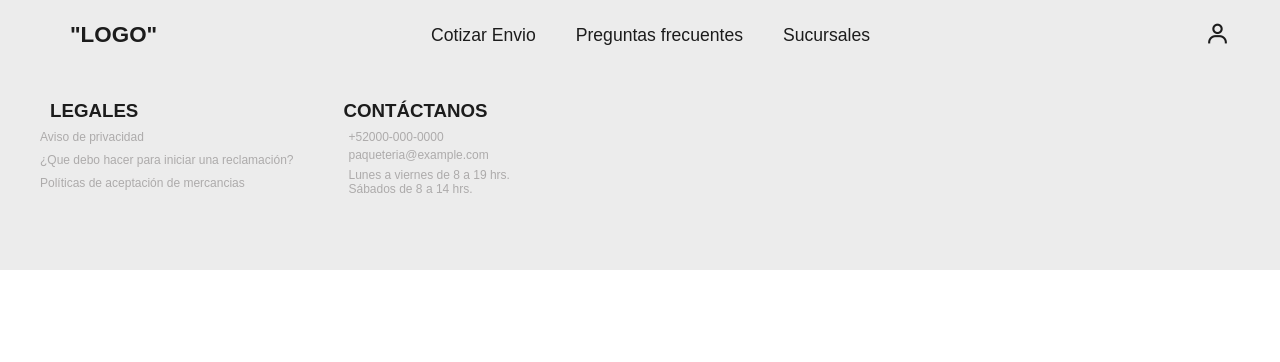
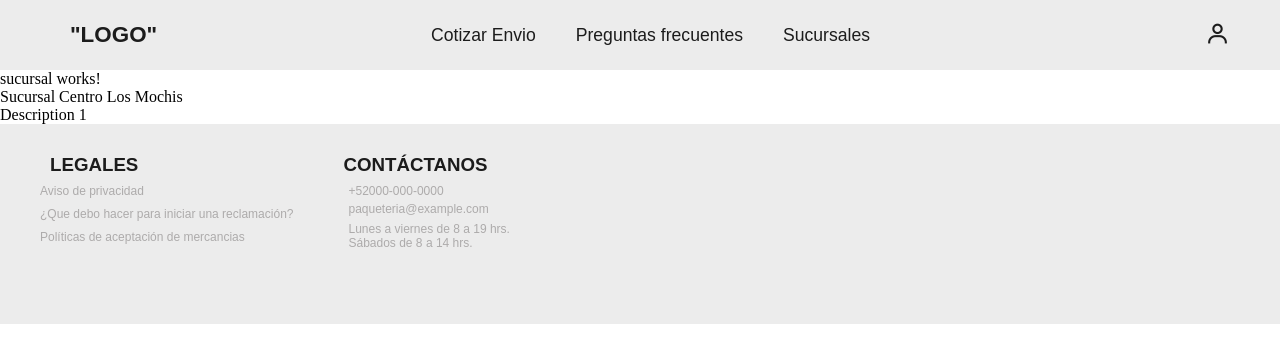
Before and after one commit to LewisAngelo11/angular-shipping-app, an Angular app: page /sucursales in a window 1280 px wide. Before the commit this address led to /. Shown: the top 362 px of the page. Built offline with nearby package versions, Linux system fonts and the light colour scheme.

Commit message:
Creación del componente sucursal y la instalación de la dependencia de google maps
Aparte de crear el nuevo componente sucursal y agregar la dependencia google maps, se hicieron ligeras modificaciones de estilos a otros componentes.

```diff
--- a/package.json
+++ b/package.json
@@ -16,6 +16,7 @@
     "@angular/compiler": "^19.0.0",
     "@angular/core": "^19.0.0",
     "@angular/forms": "^19.0.0",
+    "@angular/google-maps": "^19.2.10",
     "@angular/platform-browser": "^19.0.0",
     "@angular/platform-browser-dynamic": "^19.0.0",
     "@angular/platform-server": "^19.0.0",
--- a/src/app/app.routes.ts
+++ b/src/app/app.routes.ts
@@ -1,13 +1,13 @@
 import { Routes } from '@angular/router';
 import { LoginComponent } from './login/login.component';
 import { RegistroComponent } from './registro/registro.component';
-import { AppComponent } from './app.component';
 import { MenuPrincipalComponent } from './menu-principal/menu-principal.component';
 import { RecuperacionComponent } from './recuperacion/recuperacion.component';
 import { CotizarComponent } from './cotizar/cotizar.component';
 import { RastreoComponent } from './rastreo/rastreo.component';
 import { PreguntasComponent } from './preguntas/preguntas.component';
 import { CuentaComponent } from './cuenta/cuenta.component';
+import { SucursalComponent } from './sucursal/sucursal.component';
 
 
 export const routes: Routes = [
@@ -19,5 +19,6 @@ export const routes: Routes = [
     {path: 'recuperacion', component: RecuperacionComponent}, // Ruta para la pantalla de recuperar contraseña
     {path: 'CotizarEnvio',component: CotizarComponent}, // Ruta para la pantalla de cotizar envios
     {path: 'rastreo', component: RastreoComponent}, // Ruta para rastrear un paquete
-    {path: 'preguntas', component: PreguntasComponent} // Ruta para las preguntas frecuentes
+    {path: 'preguntas', component: PreguntasComponent}, // Ruta para las preguntas frecuentes
+    {path: 'sucursales', component: SucursalComponent} // Ruta para las sucursales
 ];
--- /dev/null
+++ b/src/app/models/location.ts
@@ -0,0 +1,7 @@
+export interface Location {
+    id: number;
+    name: string;
+    description: string;
+    latitude: number;
+    longitude: number;
+}
--- /dev/null
+++ b/src/app/sucursal/sucursal.component.html
@@ -0,0 +1,11 @@
+<p>sucursal works!</p>
+<div class="locations">
+    @for(location of $locations(); track location){
+        <div class="location-contnent">
+            <div class="location-info">
+                <dt>{{ location.name }}</dt>
+                <dt>{{ location.description }}</dt>
+            </div>
+        </div>
+    }
+</div>
--- /dev/null
+++ b/src/app/sucursal/sucursal.component.ts
@@ -0,0 +1,20 @@
+import { Component, signal } from '@angular/core';
+import type { Location } from '../models/location';
+
+@Component({
+  selector: 'app-sucursal',
+  imports: [],
+  templateUrl: './sucursal.component.html',
+  styleUrl: './sucursal.component.css'
+})
+export class SucursalComponent {
+  $locations = signal<Location[]>([
+    {
+      id: 1,
+      name: 'Sucursal Centro Los Mochis',
+      description: 'Description 1',
+      latitude: 0,
+      longitude: 0,
+    },
+  ]);
+}
```
Also changed, not shown: src/app/sucursal/sucursal.component.css (added), 2 other files (tests, documents, lock files or other folders).
